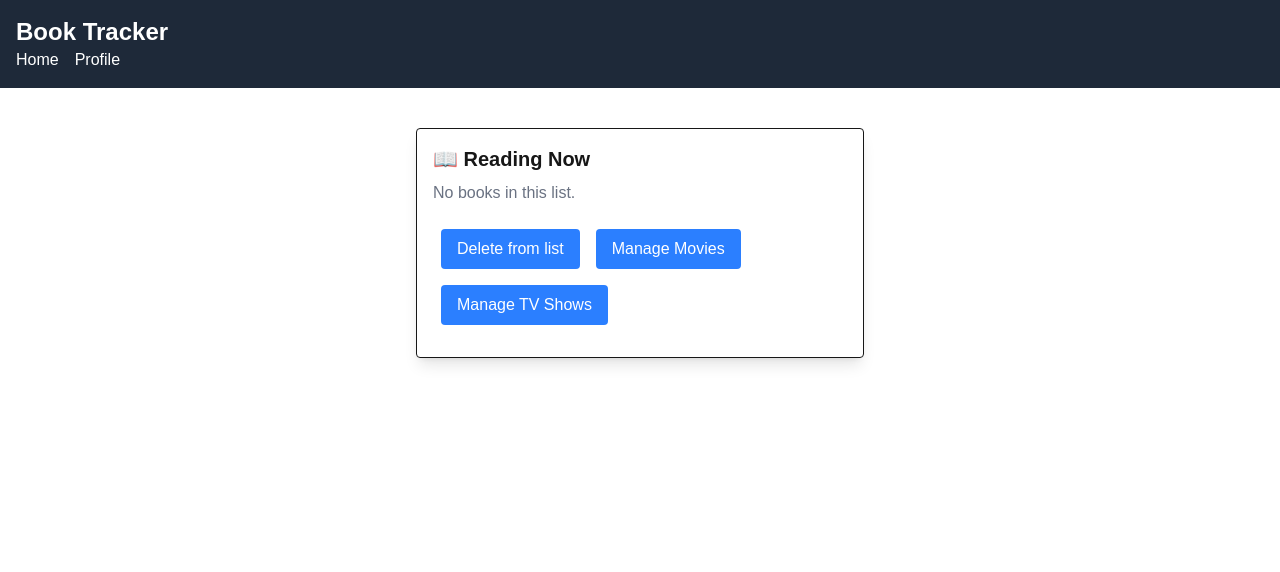
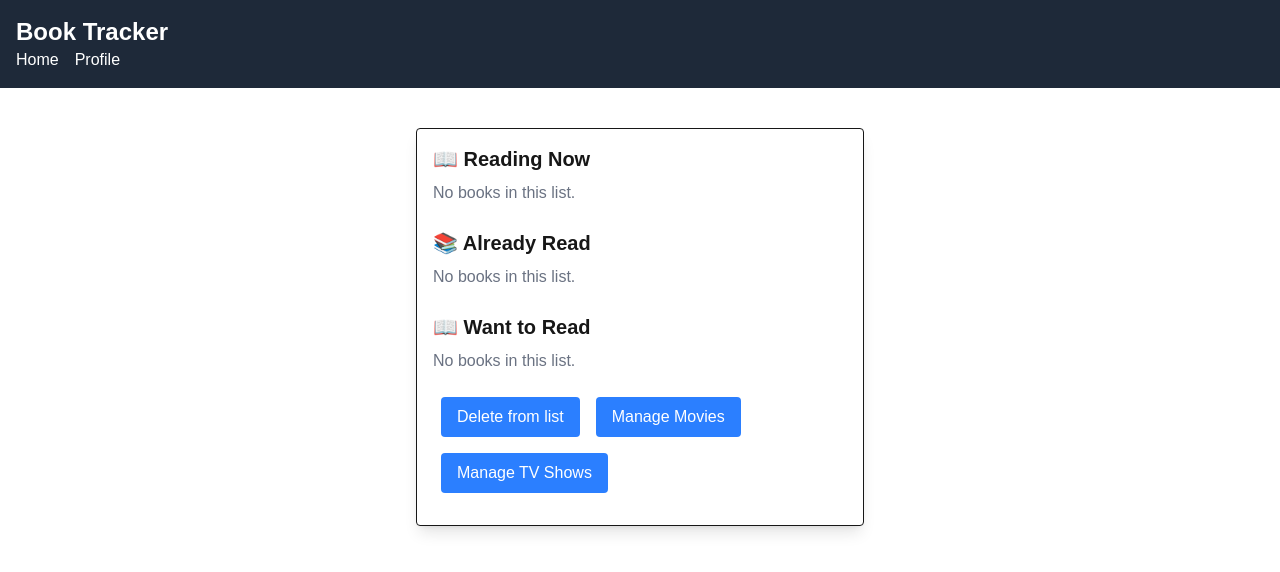
Before and after one commit to JpcespedesM/BookTrackerApp, a Next.js app: page /Profile in a window 1280 px wide. Shown: the top 572 px of the page. Built offline with nearby package versions, Linux system fonts and the light colour scheme.

Commit message:
Updated logic of lists showed in profile

```diff
--- a/src/app/Components/wantToReadList.tsx
+++ b/src/app/Components/list.tsx
@@ -4,18 +4,19 @@ import React from 'react';
 import books from '../books.json';
 
 interface Props {
-  wantToReadList: string[];
+  list: string[];
   setSelectedBook: (isbn: string) => void;
+  listName: string;
 }
 
-export default function WantToReadList({ wantToReadList, setSelectedBook }: Props) {
+export default function List({ list, setSelectedBook, listName }: Props) {
   const getBookDetails = (isbn: string) => books.find((book) => book.isbn === isbn);
 
   return (
     <div className="mb-6">
-      <h3 className="text-xl font-semibold mb-2">📖 Want to Read</h3>
-      {wantToReadList.length > 0 ? (
-        wantToReadList.map((isbn) => {
+      <h3 className="text-xl font-semibold mb-2">{listName}</h3>
+      {list.length > 0 ? (
+        list.map((isbn) => {
           const book = getBookDetails(isbn);
           return (
             <button
--- a/src/app/Components/readingList.tsx
+++ /dev/null
@@ -1,44 +0,0 @@
-'use client';
-
-import React from 'react';
-import books from '../books.json';
-
-interface Props {
-  readingList: string[];
-  setSelectedBook: (isbn: string) => void;
-}
-
-export default function ReadingList({ readingList, setSelectedBook }: Props) {
-  const getBookDetails = (isbn: string) => books.find((book) => book.isbn === isbn);
-
-  return (
-    <div className="mb-6">
-      <h3 className="text-xl font-semibold mb-2">📖 Reading Now</h3>
-      {readingList.length > 0 ? (
-        readingList.map((isbn) => {
-          const book = getBookDetails(isbn);
-          return (
-            <button
-              type="button"
-              key={isbn}
-              className="border p-4 mb-4 rounded shadow hover:bg-gray-100 w-full flex flex-col items-start"
-              onClick={() => book && setSelectedBook(book.isbn)}
-            >
-              {book ? (
-                <>
-                  <h3 className="text-xl font-bold">{book.title}</h3>
-                  <p className="text-gray-700">Author: {book.author}</p>
-                  <p className="text-gray-700">ISBN: {book.isbn}</p>
-                </>
-              ) : (
-                <p className="text-gray-500">Book details not available.</p>
-              )}
-            </button>
-          );
-        })
-      ) : (
-        <p className="text-gray-500">No books in this list.</p>
-      )}
-    </div>
-  );
-}
--- a/src/app/Components/showProfile.tsx
+++ b/src/app/Components/showProfile.tsx
@@ -32,7 +32,7 @@
 
 import React from 'react';
 import { useBooks } from '../hooks/useBooks';
-import ReadingList from './readingList';
+import List from './list';
 
 export default function ProfileInformation() {
   const {
@@ -47,9 +47,10 @@ export default function ProfileInformation() {
   } = useBooks();
   return (
     <div className="max-w-md mx-auto mt-10 p-4 border rounded shadow-lg">
-      <ReadingList readingList={readingList} setSelectedBook={setSelectedBook} />
+      <List list={readingList} setSelectedBook={setSelectedBook} listName="📖 Reading Now" />
+      <List list={alreadyReadList} setSelectedBook={setSelectedBook} listName="📚 Already Read" />
+      <List list={wantToReadList} setSelectedBook={setSelectedBook} listName="📖 Want to Read" />
 
-      {/* Ahora los botones pueden trabajar directamente con readingList y setReadingList */}
       <button
         type="button"
         className="bg-blue-500 text-white px-4 py-2 rounded mx-2 mb-4 hover:bg-gray-300"
```
